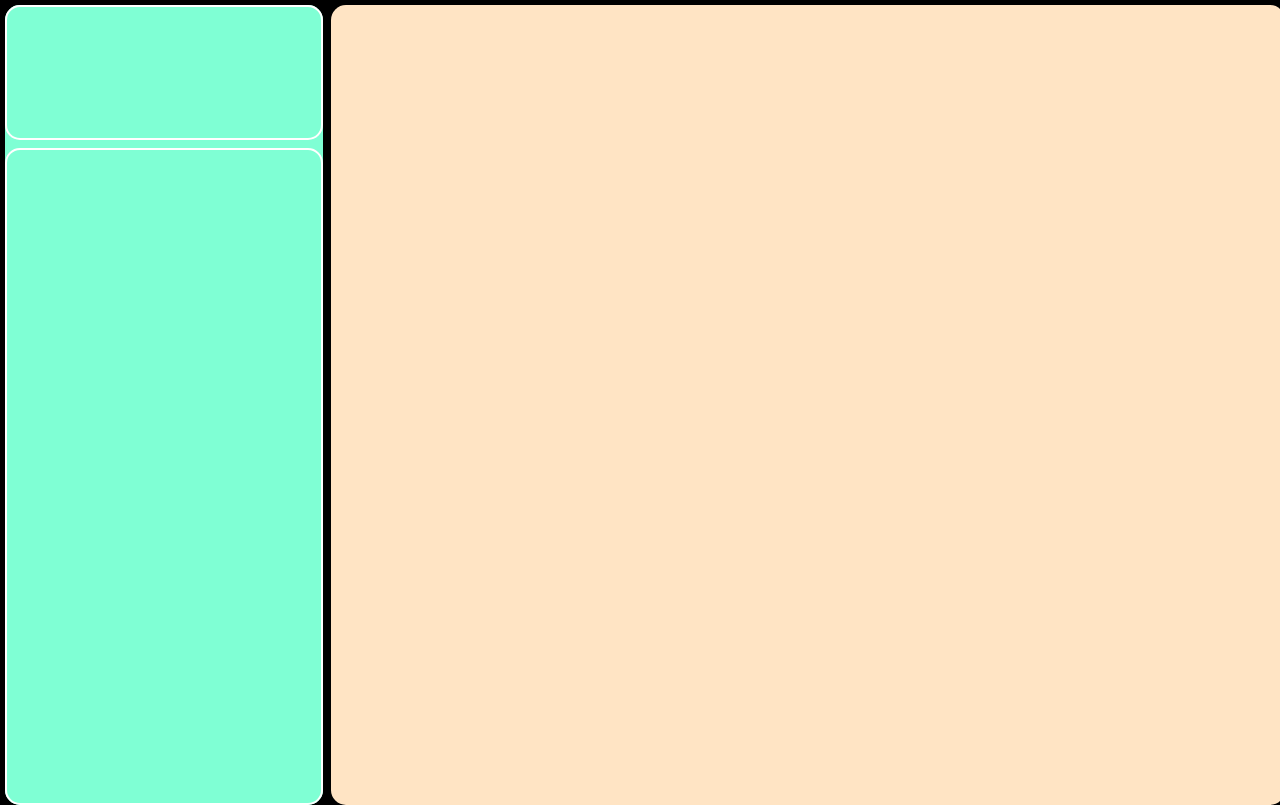
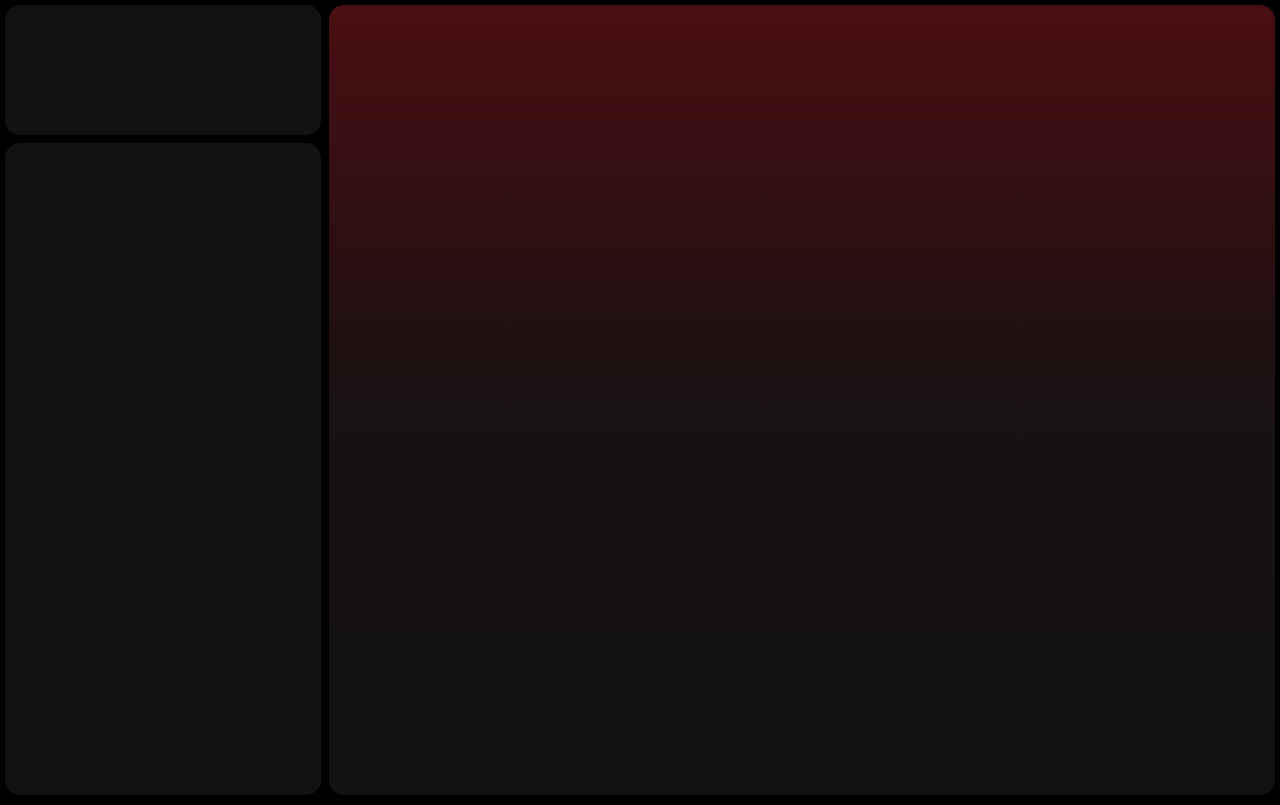
Before and after one commit to totembeing/SpotifyClone, a plain HTML site: page index.html in a window 1280 px wide. Drawn offline with Linux system fonts and the light colour scheme.

Commit message:
improvement

```diff
--- a/search.css
+++ b/search.css
@@ -14,7 +14,7 @@ body, html{
     width: 100%;
     display: flex;
     gap: 8px;
-    margin: 5px;
+    padding: 5px;
 }
 
 /*Initial layout ------------------------------------------------*/
--- a/style.css
+++ b/style.css
@@ -14,13 +14,12 @@ body, html{
     width: 100%;
     display: flex;
     gap: 8px;
-    margin: 5px;
+    padding: 5px;
 }
 
 /*Initial layout ------------------------------------------------*/
 .leftSide{
     flex: 1;
-    background-color: aquamarine;
     display: flex;
     flex-direction: column;
     gap: 8px;
@@ -28,7 +27,7 @@ body, html{
 
 .rightSide{
     flex: 3;
-    background-color: bisque;
+    background-image: linear-gradient(to bottom, rgb(74, 14, 17), rgb(25, 17, 18), rgb(18, 18, 18));
 }
 
 .rightSide, .leftSide{
@@ -39,15 +38,14 @@ body, html{
 /*Left Side code -------------------------------------------------*/
 .upperLeft{
     flex: 1;
-    border: 2px solid white;
 }
 
 .lowerLeft{
     flex: 5;
-    border: 2px solid white;
 }
 
 .upperLeft, .lowerLeft{
     border-radius: 15px;
+    background-color: rgb(18, 18, 18);
 }
 /*----------------------------------------------------------------*/
```
